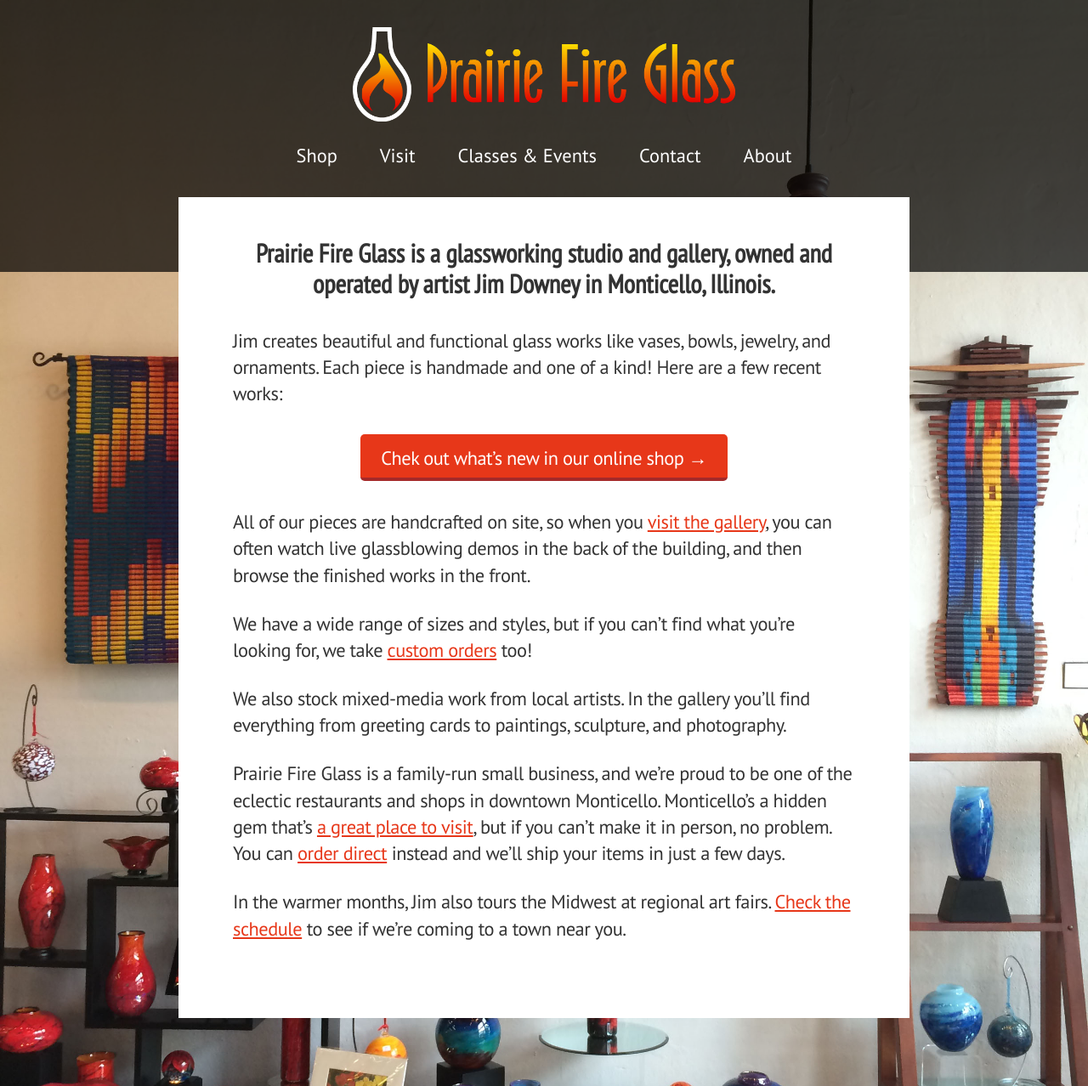
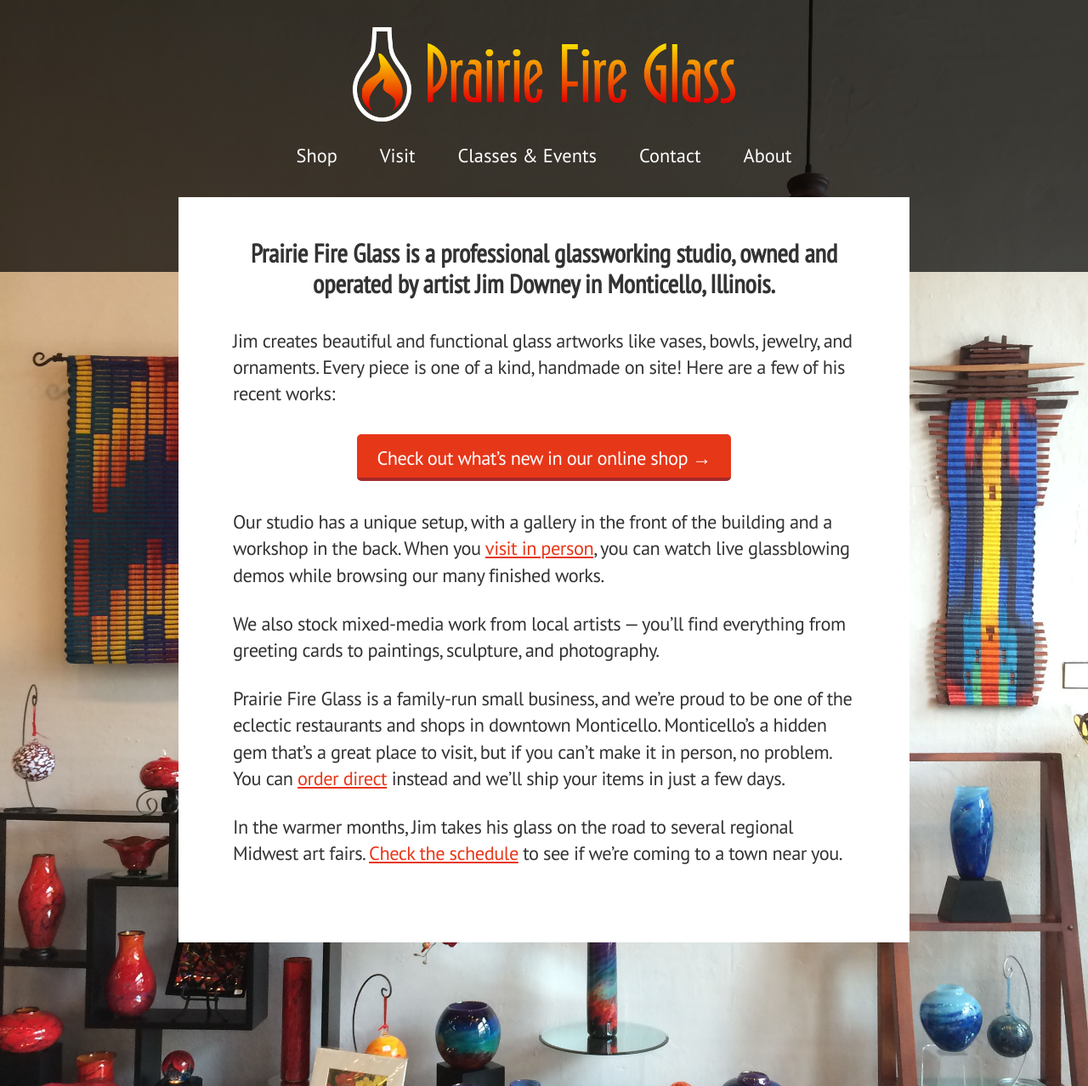
Before and after one commit to prairiefireglass/prairiefireglass.github.io, a Jekyll site: the page built from index.html, in a window 1280 px wide. Shown: the whole page at 85% size. Built offline with Jekyll 4.4.1, drawn with Linux system fonts in a browser that asks for light colours; nearby versions of some CDN libraries.

Commit message:
Wordsmithing

```diff
--- a/index.html
+++ b/index.html
@@ -5,32 +5,28 @@
 <section>
   <header>
     <h1>
-      Prairie Fire Glass is a glassworking studio and gallery, owned and operated by artist Jim Downey in Monticello, Illinois.
+      Prairie Fire Glass is a professional glassworking studio, owned and operated by artist Jim Downey in Monticello, Illinois.
     </h1>
   </header>
   <article>
     <p>
-      Jim creates beautiful and functional glass works like vases, bowls, jewelry, and ornaments. Each piece is handmade and one of a kind! Here are a few recent works:
+      Jim creates beautiful and functional glass artworks like vases, bowls, jewelry, and ornaments. Every piece is one of a kind, handmade on site! Here are a few of his recent works:
     </p>
     <div class="shop-items" data-behavior="etsy-items" data-limit="4" data-featured="1"></div>
     <p class="cta">
-      <a href="shop/" class="cta-button">Chek out what&rsquo;s new in our online shop &rarr;</a>
+      <a href="shop/" class="cta-button">Check out what&rsquo;s new in our online shop &rarr;</a>
     </p>
     <p>
-      All of our pieces are handcrafted on site, so when you <a href="visit/">visit the gallery</a>, you can often watch live glassblowing demos in the back of the building, and then browse the finished works in the front.
+      Our studio has a unique setup, with a gallery in the front of the building and a workshop in the back. When you <a href="visit/">visit in person</a>, you can watch live glassblowing demos while browsing our many finished works.
     </p>
     <p>
-      We have a wide range of sizes and styles, but if you can&rsquo;t find what you&rsquo;re looking for, we take <a href="shop#custom">custom orders</a> too!
+      We also stock mixed-media work from local artists — you’ll find everything from greeting cards to paintings, sculpture, and photography.
     </p>
     <p>
-      We also stock mixed-media work from local artists. In the gallery you’ll find everything from greeting cards to paintings, sculpture, and photography.
+      Prairie Fire Glass is a family-run small business, and we’re proud to be one of the eclectic restaurants and shops in downtown Monticello. Monticello’s a hidden gem that’s a great place to visit, but if you can’t make it in person, no problem. You can <a href="shop/">order direct</a> instead and we&rsquo;ll ship your items in just a few days.
     </p>
     <p>
-      Prairie Fire Glass is a family-run small business, and we’re proud to be one of the eclectic restaurants and shops in downtown Monticello. Monticello’s a hidden gem that’s <a href=
-    "visit/">a great place to visit</a>, but if you can’t make it in person, no problem. You can <a href="shop/">order direct</a> instead and we&rsquo;ll ship your items in just a few days.
-    </p>
-    <p>
-      In the warmer months, Jim also tours the Midwest at regional art fairs. <a href="shows/">Check the schedule</a> to see if we&rsquo;re coming to a town near you.
+      In the warmer months, Jim takes his glass on the road to several regional Midwest art fairs. <a href="shows/">Check the schedule</a> to see if we&rsquo;re coming to a town near you.
     </p>
   </article>
 </section>
--- a/shop/index.html
+++ b/shop/index.html
@@ -7,6 +7,9 @@
     <h1>Buy stuff</h1>
   </header>
   <article>
+    <p>
+      We have a wide range of sizes and styles, but if you can&rsquo;t find what you&rsquo;re looking for, we take <a href="shop#custom">custom orders</a> too.
+    </p>
     <div class="shop-items" data-behavior="etsy-items" data-limit="40"></div>
   </article>
 </section>
--- a/visit/index.html
+++ b/visit/index.html
@@ -8,7 +8,7 @@
   </header>
   <article>
     <p>
-      Monticello’s just a 30-minute drive from Champaign, and there&rsquo;s plenty to do! Come on by and spend the morning with us, eat a tasty lunch across the street at the <a href="http://www.monticellobrownbag.com/">Brown Bag</a>, and go for an afternoon walk outside at historic <a href="http://allerton.illinois.edu/">Allerton Park</a>.
+      Monticello’s just a 30-minute drive from Champaign, and there&rsquo;s lots to do. Come on by and spend the morning with us, eat a tasty lunch across the street at the <a href="http://www.monticellobrownbag.com/">Brown Bag</a>, and go for an afternoon walk outside at historic <a href="http://allerton.illinois.edu/">Allerton Park</a>.
     </p>
 
     <h2>Gallery Hours</h2>
```
